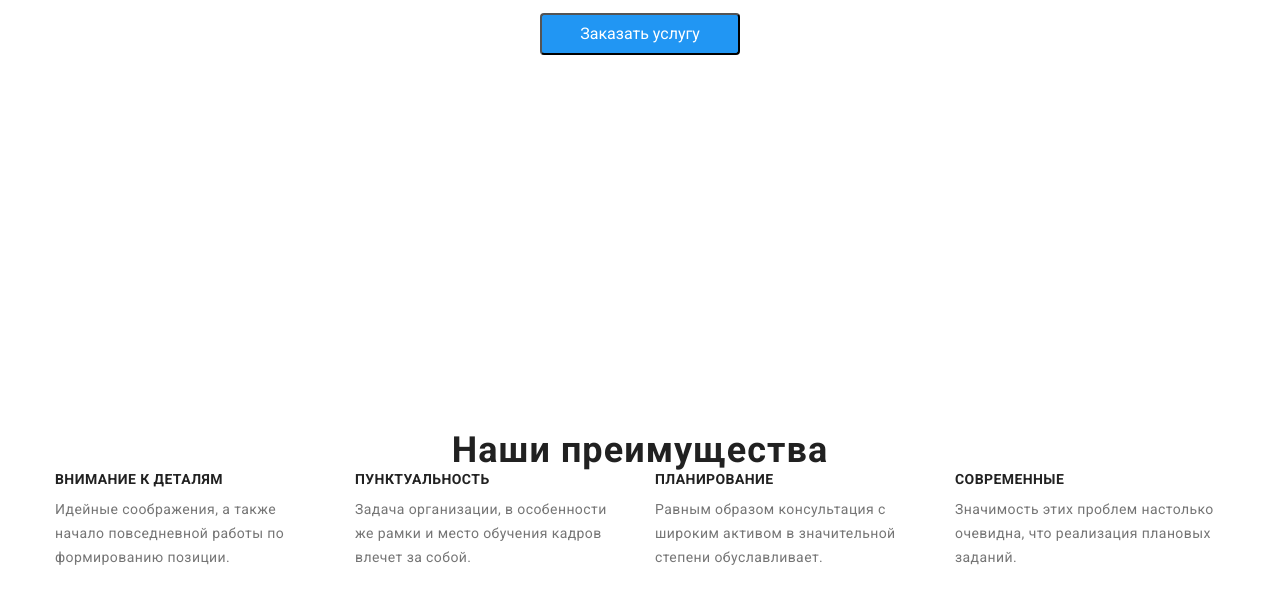
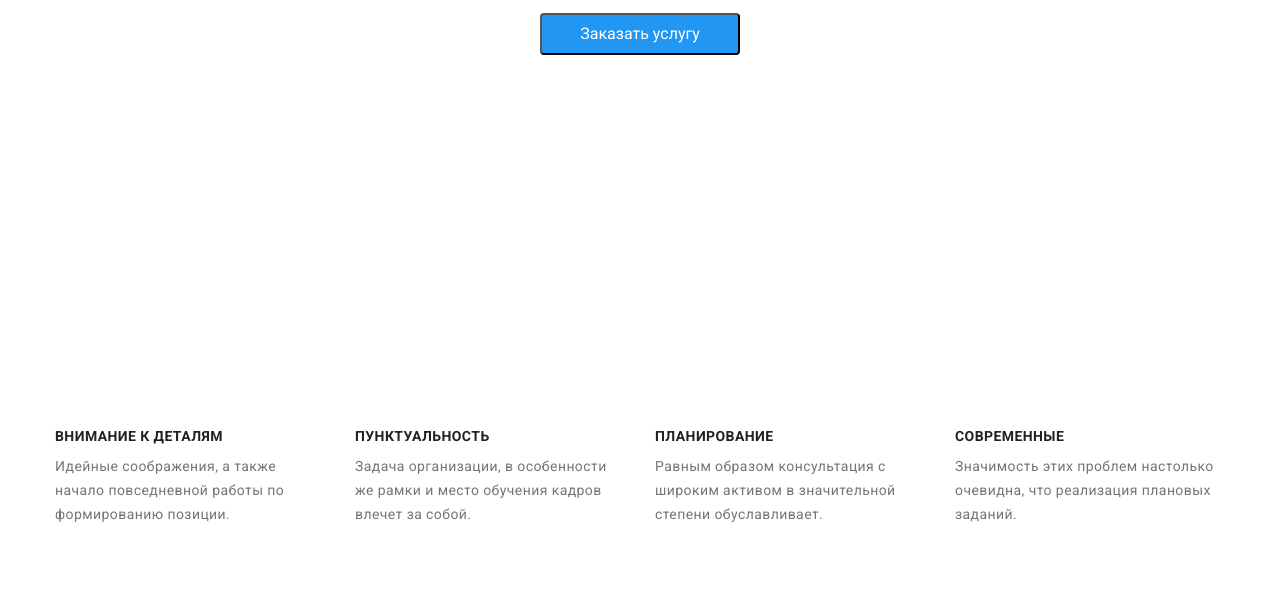
Before and after one commit to Chumakovam/goit-markup-hw-03, a plain HTML site: page index.html in a window 1280 px wide. Shown: the part 417-1020 px from the top of the page. Drawn offline with nearby package versions, Linux system fonts and the light colour scheme.

Commit message:
ДЗ hidden

```diff
--- a/index.html
+++ b/index.html
@@ -64,7 +64,7 @@
         <section class="section">
             <div class="container">
             <!-- Невидимый заголовок -->
-            <h2 visually-hidden>Наши преимущества</h2>
+            <h2 class="visually-hidden">Наши преимущества</h2>
             <ul class="advantages">
                 <li class="item">
                     <h3 class="titel-section">Внимание к деталям</h3>
```
Also changed, not shown: portfolio.html (+1 -1 lines).
